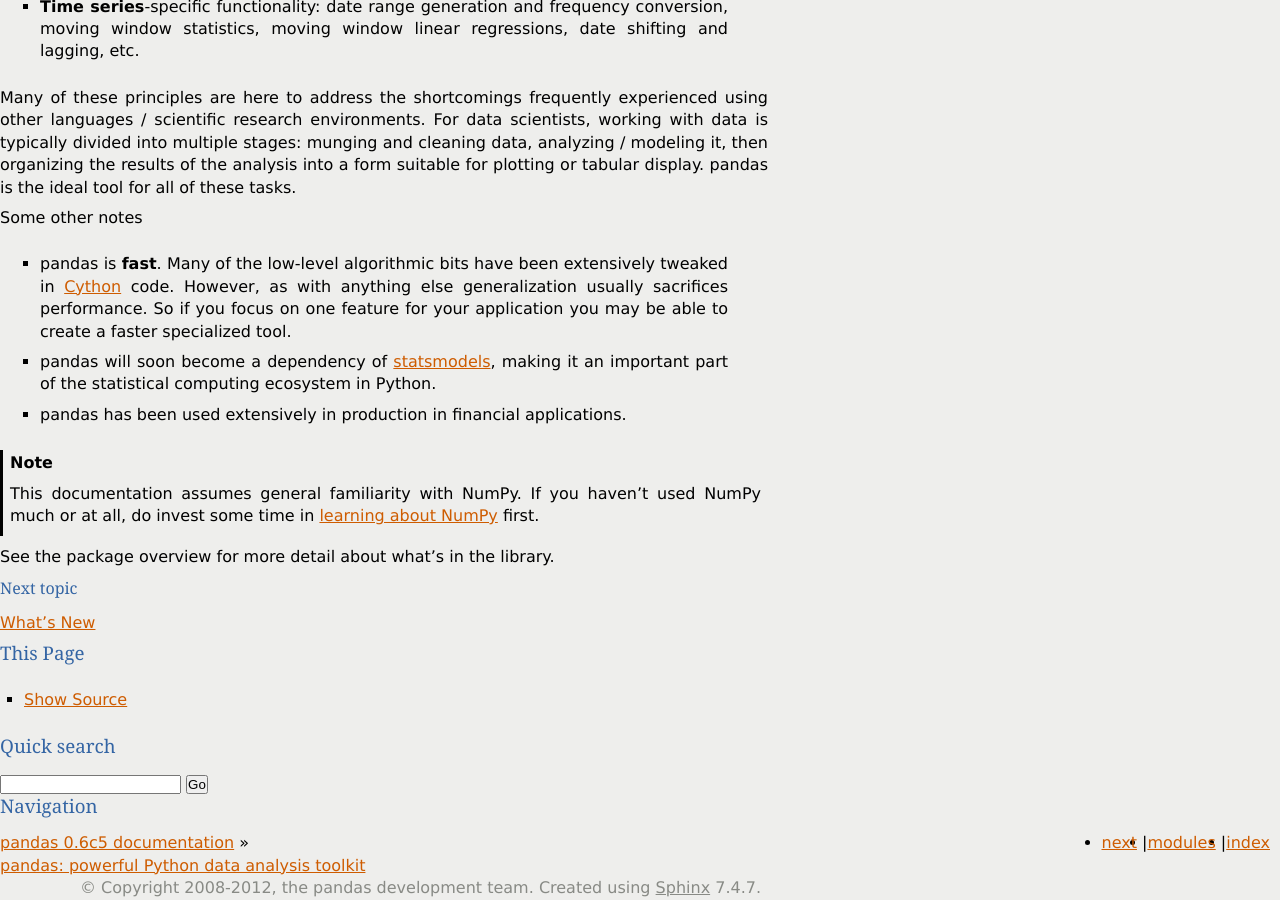
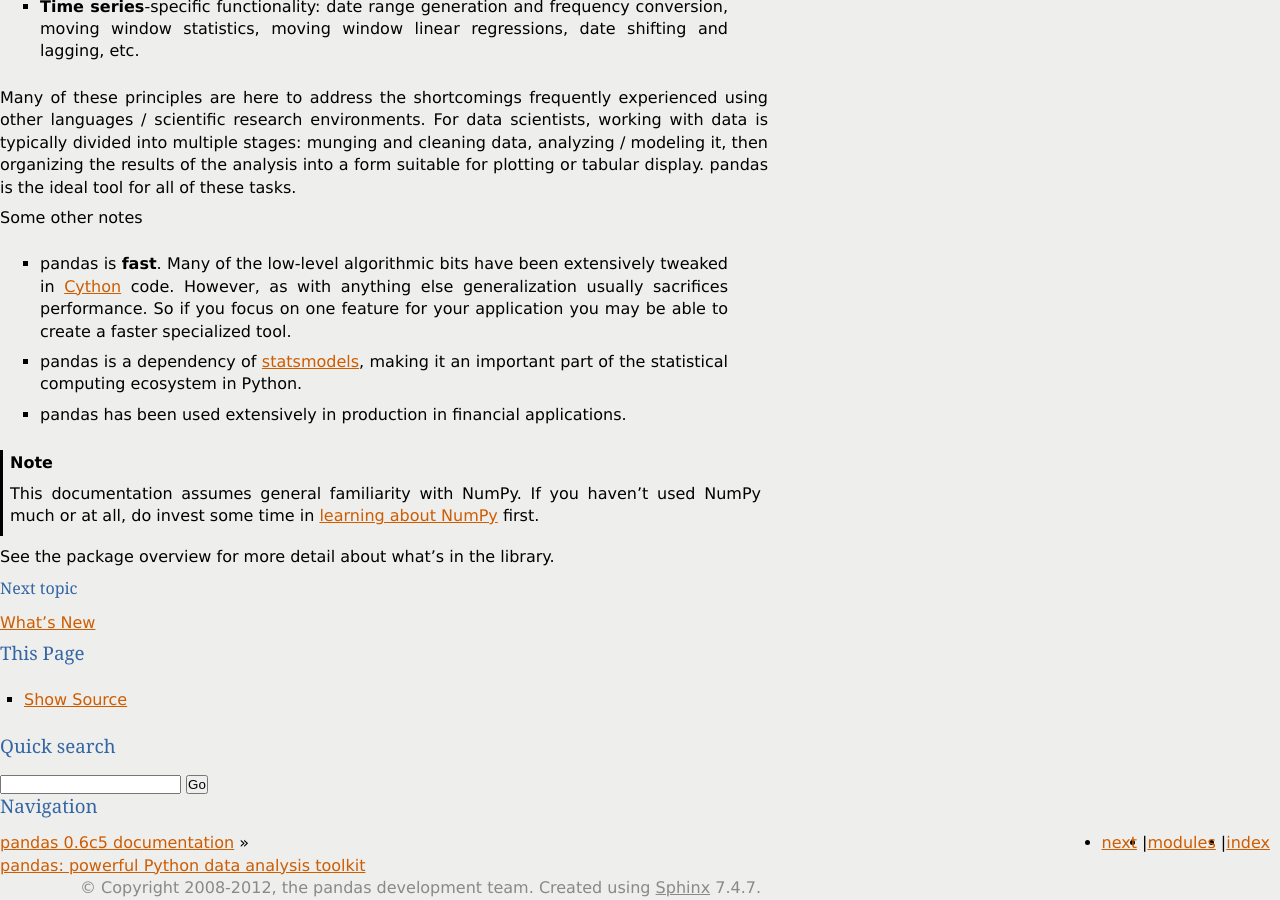
Before and after one commit to mobogaqc/pandas, a Sphinx documentation site: the page built from doc/source/index.rst, in a window 1280 px wide and 900 px high, scrolled down 1366 px. Built offline with Sphinx 7.4.7, drawn with Linux system fonts in a browser that asks for light colours; formulas are drawn with MathJax 3; the version number is read from the project's files by our own code.

Commit message:
DOC: Drop scikits namespace. Update statsmodels info
Conflicts:

	doc/source/install.rst

```diff
--- a/doc/source/index.rst
+++ b/doc/source/index.rst
@@ -89,7 +89,7 @@
    on one feature for your application you may be able to create a faster
    specialized tool.
 
- - pandas will soon become a dependency of `statsmodels
+ - pandas is a dependency of `statsmodels
    <http://statsmodels.sourceforge.net>`__, making it an important part of the
    statistical computing ecosystem in Python.
 
--- a/doc/source/related.rst
+++ b/doc/source/related.rst
@@ -26,8 +26,8 @@
   - It has a collection of moving window statistics implemented in
     `Bottleneck <http://pypi.python.org/pypi/Bottleneck>`__
 
-scikits.statsmodels
--------------------
+statsmodels
+-----------
 
 The main `statistics and econometrics library
 <http://statsmodels.sourceforge.net>`__ for Python. pandas has become a
```
